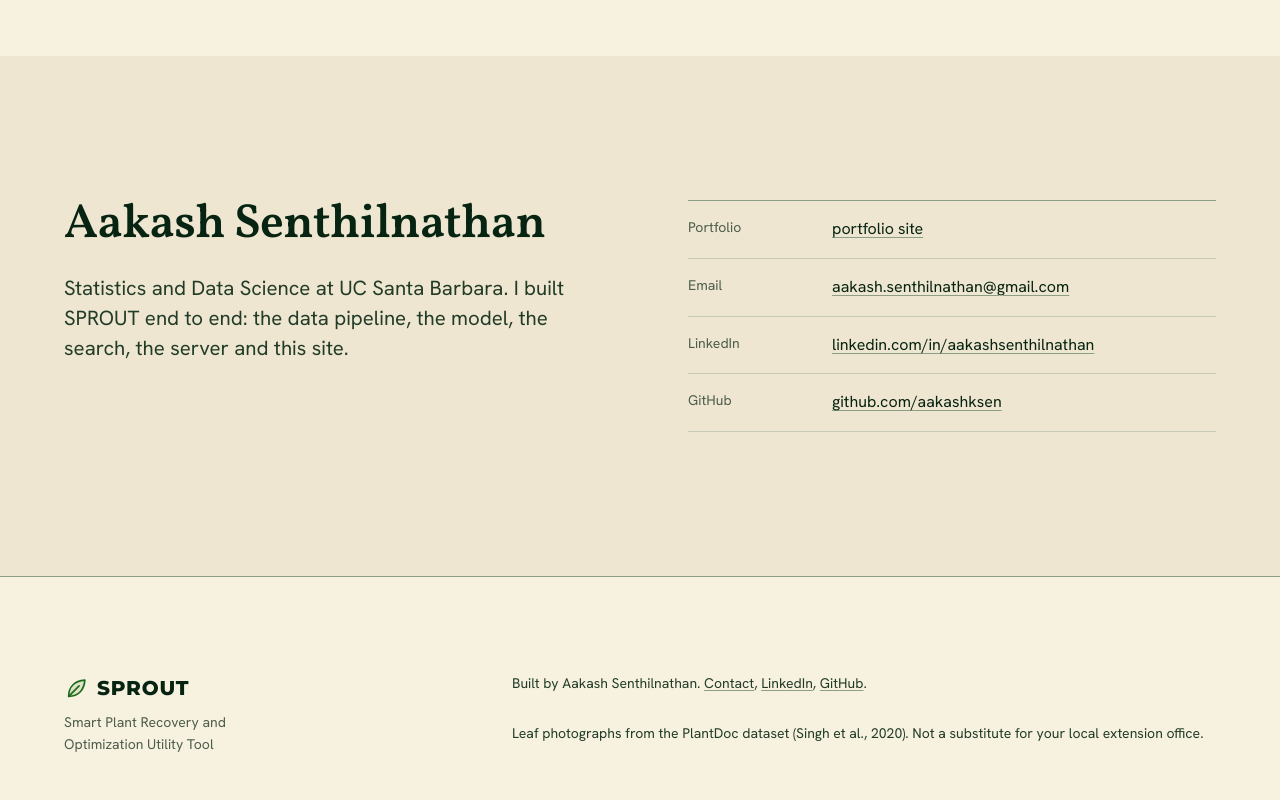
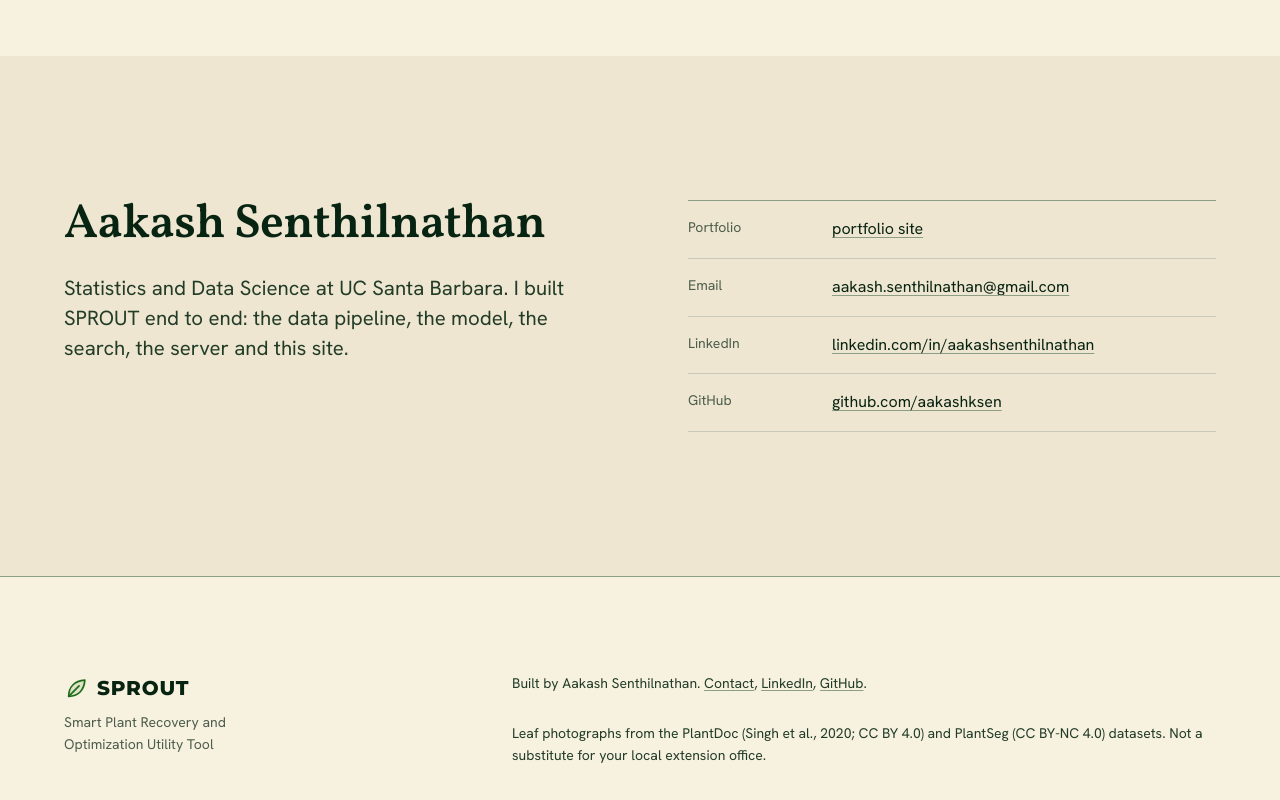
Before and after one commit to aakashksen/sprout, a plain HTML site: page site/index.html in a window 1280 px wide. Shown: the part 3757-4557 px from the top of the page. Drawn offline with Linux system fonts and the light colour scheme.

Commit message:
site: credit PlantSeg for the sample leaves

```diff
--- a/site/index.html
+++ b/site/index.html
@@ -138,7 +138,7 @@
 <footer class="footer">
   <div class="container footer__grid">
     <div class="footer__brand"><a class="wordmark" href="index.html"><svg class="leafmark" viewBox="0 0 24 24" aria-hidden="true"><path class="leafmark__blade" d="M4.5 19.5C4.5 10.5 10 4.8 20 4c-.6 9.6-6.3 15.5-15.5 15.5z"/><path class="leafmark__vein" d="M4.5 19.5L14.5 9.5"/></svg>SPROUT</a><span>Smart Plant Recovery and Optimization Utility Tool</span></div>
-    <div class="footer__meta"><p>Built by Aakash Senthilnathan. <a href="index.html#contact">Contact</a>, <a href="https://www.linkedin.com/in/aakashsenthilnathan/" rel="noopener">LinkedIn</a>, <a href="https://github.com/aakashksen" rel="noopener">GitHub</a>.</p><p class="footer__credits" data-credits>Leaf photographs from the PlantDoc dataset (Singh et al., 2020). Not a substitute for your local extension office.</p></div>
+    <div class="footer__meta"><p>Built by Aakash Senthilnathan. <a href="index.html#contact">Contact</a>, <a href="https://www.linkedin.com/in/aakashsenthilnathan/" rel="noopener">LinkedIn</a>, <a href="https://github.com/aakashksen" rel="noopener">GitHub</a>.</p><p class="footer__credits" data-credits>Leaf photographs from the PlantDoc (Singh et al., 2020; CC BY 4.0) and PlantSeg (CC BY-NC 4.0) datasets. Not a substitute for your local extension office.</p></div>
   </div>
 </footer>
 
```
Also changed, not shown: site/live.html (+1 -1 lines), site/specs.html (+1 -1 lines), site/tour.html (+1 -1 lines).
